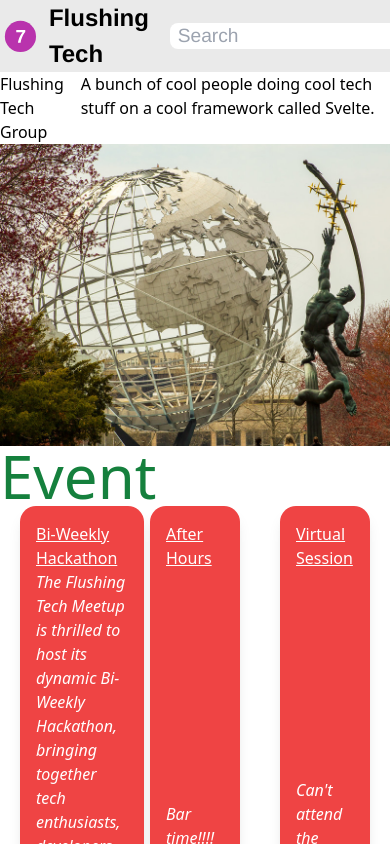
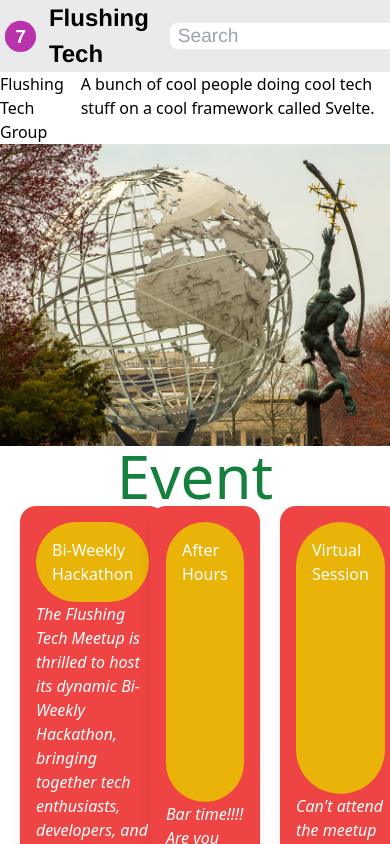
Before and after one commit to flushingtech/website, a SvelteKit app: page / in a window 390 px wide. Shown: the top 844 px of the page. Built offline with nearby package versions, Linux system fonts and the light colour scheme; no server answers.

Commit message:
AddCalenderEvents

```diff
--- a/package.json
+++ b/package.json
@@ -23,6 +23,8 @@
 	},
 	"type": "module",
 	"dependencies": {
+		"google-auth-library": "^9.4.1",
+		"googleapis": "^129.0.0",
 		"semver": "^7.5.4"
 	}
 }
--- a/src/routes/Event.svelte
+++ b/src/routes/Event.svelte
@@ -1,4 +1,18 @@
 <script>
+    const cal_id = '42ae9bf55268920cdca87878eabe21fbf12e32cc19f32ffae05fc38233a5f558@group.calendar.google.com'
+    const api_key = 'AIzaSyC_DNLR-eCZTfCCROJPlFHu-VRZAtbk0Uc'
+
+    let CalendarData = []
+    fetch(`https://www.googleapis.com/calendar/v3/calendars/${cal_id}/events?key=${api_key}`)
+        .then(response => response.json())
+        .then(data => {
+            console.log(data);
+            CalendarData = data.items
+        })
+        .catch(error => {
+            console.error('Error:', error);
+    });
+
     let title = "Event"
     let contents = "The Flushing Tech Meetup is thrilled to host its dynamic Bi-Weekly Hackathon, bringing together tech enthusiasts, developers, and innovators from the Flushing, Queens community and beyond. This recurring event serves as a collaborative platform for individuals with a passion for technology to engage in hands-on coding, problem-solving, and creative thinking."
     let events = [
@@ -22,17 +36,23 @@
 
 
 <div>
-    <h1 class="text-green-700 text-6xl grow">{title}</h1>
+    <div class="flex justify-center">
+        <h1 class="text-green-700 text-6xl">{title}</h1>
+    </div>
+
     <div class="flex flex-wrap justify-around">
         {#each events as event}
             <div class="w-1/3 px-5 flex">
                 <div class="bg-red-500 text-white grow shadow-lg rounded-2xl px-4 py-4 flex flex-wrap">
-                    <div class="capitalize md:uppercaA bunch of cool people doing cool tech stuff on a cool framework called Svelte.se underline decoration-solid w-full">{event.title}</div>
+                    <div class="capitalize md:uppercase decoration-solid w-full rounded-full bg-yellow-500 p-4">{event.title}</div>
                     <div class="italic">{event.content}</div>
                     <div class="flex items-end">{event.date}</div>
                 </div>
             </div>
         {/each}
+    </div>
+    <div>
+
     </div>
 </div>
 
```
Also changed, not shown: 1 other file (tests, documents, lock files or other folders).
